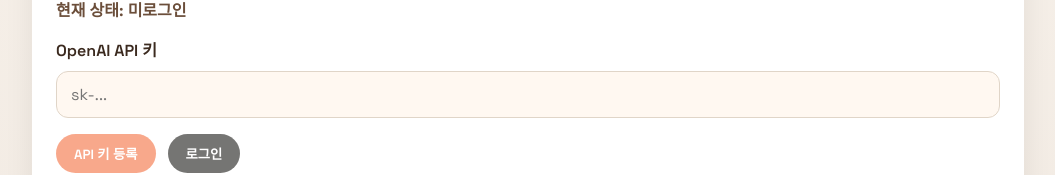
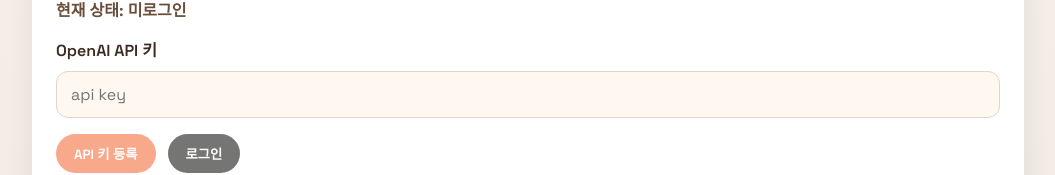
Before and after one commit to RocketDan-alex052525/chatapi-frontend, a React (Vite) app: page / in a window 1280 px wide. Shown: the part 338-513 px from the top of the page, without its empty margins (112-1167 px from the left). Built offline with nearby package versions, Linux system fonts and the light colour scheme.

Commit message:
refactor: api key입력창 홀더 수정

```diff
--- a/src/pages/AuthPage.tsx
+++ b/src/pages/AuthPage.tsx
@@ -53,7 +53,7 @@ export default function AuthPage() {
           <span>OpenAI API 키</span>
           <input
             type="password"
-            placeholder="sk-..."
+            placeholder="api key"
             value={apiKey}
             onChange={(e) => setApiKey(e.target.value)}
           />
```
